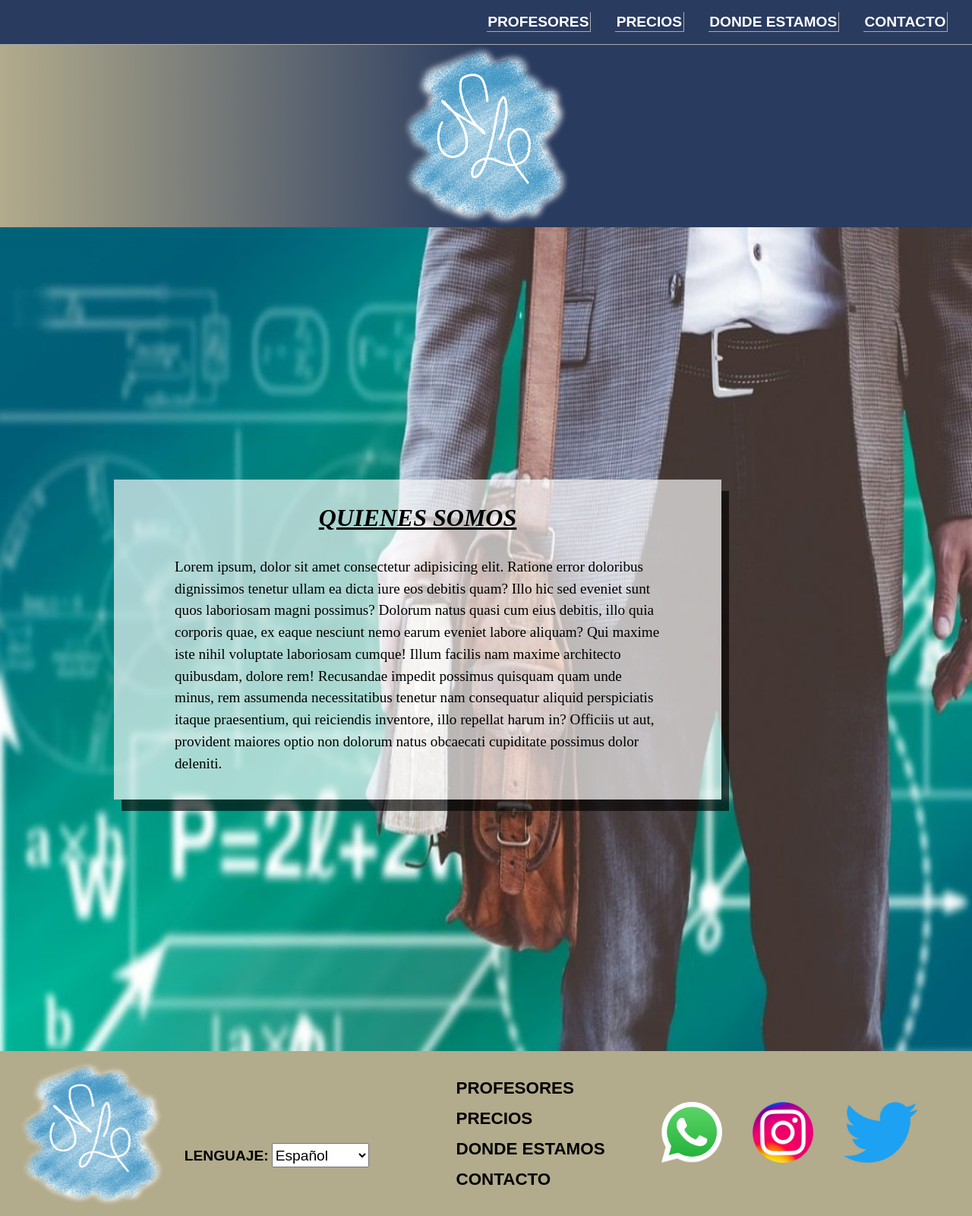
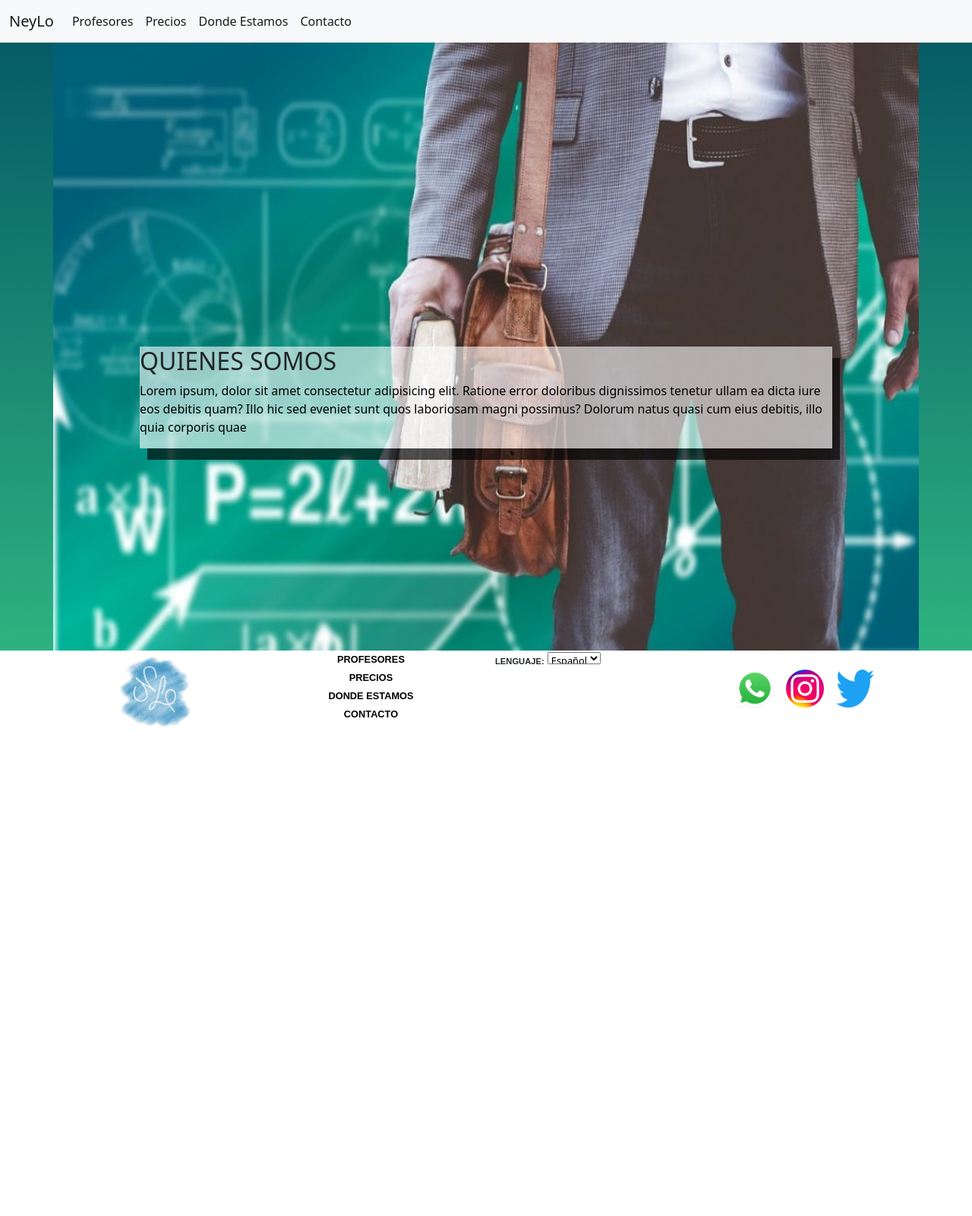
Before and after one commit to AlexL26/Alexis-Lopez--NeyLo-Sitio-Docentes-Particulares, a plain HTML site: page index.html in a window 1280 px wide. Shown: the whole page at 76% size. After the commit the page ends 968 px from the top, so only its background shows below. Drawn offline with nearby package versions, Linux system fonts and the light colour scheme.

Commit message:
Introduzco bootstrap al Index

```diff
--- a/Estilos/style.css
+++ b/Estilos/style.css
@@ -2,148 +2,199 @@
     margin: 0;
     padding: 0;
 }
-body {
-    height: 200vh;
-    display: grid;
-    grid-template-areas:
-    "hdr hdr hdr"
-    "img img img"
-    "ftr ftr ftr";
-    grid-template-columns: 1fr 1fr 1fr;
-    grid-template-rows: 0.6fr 3fr 0.6fr;
+.main {
+    background-image: linear-gradient(to bottom, rgb(5, 91, 102), rgb(46, 179, 128));
+}
+.color {
+    background-color: #92afe9;
+}
+.inicio{
+    position: relative;
+    height: 100vh;
+    margin: 0;
+    padding: 0;
     overflow-x: hidden;
 }
-.header{
-    grid-area: hdr;
-    display: grid;
-    grid-template-areas:
-    "nav nav nav"
-    "ind ind ind";
-    grid-template-columns: 1rem 15rem;
+.inicio img{
+    width: 100%;
+    height: 40%;
+    right: 0%;
+    z-index: 1;
 }
-.nav{
-    grid-area: nav;
+.inicio div{
+    background-color: rgba(255, 255, 255, 0.596);
+    position: absolute;
+    top: 50%;
+    left: 10%;
+    z-index: 10;
+    right: 10%;
+    box-shadow: 10px 15px rgba(0, 0, 0, 0.644);
+}
+.inicio div p{
+    color: rgb(0, 0, 0);
+    font-size: 16px;
+
+}
+.footer{
     display: flex;
-    flex-direction: column;
-    border-top: none;
-    border-left: none;
-    border-bottom: outset 0.1rem rgb(255, 255, 255);
+    justify-content: center;
+    align-items: center;
+    align-content: center;
 }
-.nav_ul{
-    background-color: #293B5F;
+.a img{
+    width: 100px;
+    height: 100px;
+}
+.b{
+    margin-right: 50px;
+}
+.b a{
+    line-height: 1.5rem;
     font-family: Arial, Helvetica, sans-serif;
     font-weight: 700;
-    font-size: 1.2rem;
-    display: flex;
-    justify-content: flex-end;
-    align-items: center;
-    padding: 0 1rem;
-}
-.nav_ul a{
-    max-height: 2rem ;
+    font-size: 0.8rem;
+    color: black;
     list-style-type: none;
     text-decoration: none;
-    color: rgb(255, 255, 255);
-    border-top: none;
-    border-left: none;
-    border-bottom: outset 0.09rem rgb(255, 255, 255);
-    border-right: outset 0.09rem rgb(255, 255, 255);
-    padding: 0.1rem;
-    margin: 1rem;
+    text-align: center;
 }
+.c div label{
+    font-family: Arial, Helvetica, sans-serif;
+    font-size: 0.7rem;
+    font-weight: bold;
+}
+.c div select{
+    height: 1rem;
+    font-size: 0.8rem;
+}
+.d {
+    padding-bottom: 20px;
+    padding-top: 20px;
+}
+.d img {
+    width: 50px;
+    height: 50px;
+}
+@media (max-width:767px) and (orientation: landscape) {
+    .inicio div{
+        background-color: rgba(255, 255, 255, 0.596);
+        /* position: absolute; */
+        top: 30%;
+        left: 10%;
+        z-index: 10;
+        right: 10%;
+    }
+    .inicio div p{
+        color: rgb(0, 0, 0);
+        font-size: 16px;
+    }
+}
+@media (min-width: 576px) {
     .inicio{
-    grid-area: ind;
-    background-image:linear-gradient(to left, #293b5f, #293b5f, #B2AB8C);
-    display: flex;
-    justify-content: center;
-}
-.inicio a{
-    display: flex;
-    justify-content: center;
-    width: 0px;
-}
-.inicio img{
-    height: 15rem;
-}
-.main{
-    grid-area: img;
-    display: flex;
-    width: 100vw;
-    flex-direction: row;
-    flex-wrap: wrap;
-    align-items: center;
-    position: relative;
+        /* position: relative; */
+        height: 100vh;
+        margin: 0;
+        padding: 0;
         overflow-x: hidden;
-}
-.main_img{
-    height: 100%;
-    width: 100vw;
-}
-.main_article{
-    position: absolute;
-    z-index: 10;
-    background-color: rgba(255, 255, 255, 0.657);
-    height: auto;
-    width: 800px;
-    margin-left: 150px;
-    box-shadow: 10px 15px rgba(0, 0, 0, 0.644);
-}
-h1{
-    font-style: italic;
-    font-weight: 800;
-    text-decoration: underline;
-    text-align: center;
-    font-size: 2rem;
-    margin: 2rem 0rem;
-}
-.main_article p{
-    font-size: 1.2rem;
-    line-height: 1.5;
-    font-weight: 100;
-    margin: 2rem 5rem;
-}
-.footer{
-    grid-area: ftr;
-    background-color: #b2ab8c;
-    display: grid;
-    grid-template-areas:
-    "a b c d";
-}
-.a{
-    grid-area: a;
         display: flex;
         justify-content: center;
         align-items: center;
     }
+    .inicio img{
+        width: 100%;
+        height: 70%;
+        right: 0%;
+        z-index: 1;
+    }
+    .inicio p{
+        /* background-color: rgba(255, 255, 255, 0.596); */
+        /* position: absolute; */
+        color: rgb(0, 0, 0);
+        font-size: 20px;
+        top: 50%;
+        left: 10%;
+        z-index: 10;
+        right: 10%;
+    }
+    .footer{
+        display: flex;
+        justify-content: center;
+        align-items: center;
+        align-content: center;
+    }
     .a img{
-    width: 12rem;
-    height: 12rem;;
+        width: 100px;
+        height: 100px;
     }
     .b{
-    grid-area: b;
+        margin-right: 50px;
+    }
+    .b a{
+        line-height: 1.5rem;
+        font-family: Arial, Helvetica, sans-serif;
+        font-weight: 700;
+        font-size: 0.8rem;
+        color: black;
+        list-style-type: none;
+        text-decoration: none;
+        text-align: center;
+    }
+    .c div label{
+        font-family: Arial, Helvetica, sans-serif;
+        font-size: 0.7rem;
+        font-weight: bold;
+    }
+    .c div select{
+        height: 1rem;
+        font-size: 0.8rem;
+    }
+    .d {
+        padding-bottom: 20px;
+        padding-top: 20px;
+    }
+    .d img {
+        width: 50px;
+        height: 50px;
+    }
+}
+@media (min-width:767px){
+    .inicio{
+        /* position: relative; */
+        height: 100vh;
+        margin: 0;
+        padding: 0;
+        overflow-x: hidden;
         display: flex;
-    align-items: flex-end;
+        justify-content: center;
+        align-items: center;
+    }
+    .inicio img{
+        width: 100%;
+        height: 70%;
+        right: 0%;
+        z-index: 1;
+    }
+    .inicio p{
+        /* background-color: rgba(255, 255, 255, 0.596); */
+        /* position: absolute; */
+        color: rgb(0, 0, 0);
+        font-size: 20px;
+        top: 50%;
+        left: 10%;
+        z-index: 10;
+        right: 10%;
     }
     .b div label{
         font-family: Arial, Helvetica, sans-serif;
-    font-size: 1.2rem;
+        font-size: 1.4rem;
         font-weight: bold;
     }
     .b div select{
-    width: 8rem;
+        width: 10rem;
         height: 2rem;
         font-size: 1.2rem;
-    margin: 4rem 0rem;
-}
-.c{
-    grid-area: c;
-    display: flex;
-    flex-direction: column;
-    justify-content: center;
     }
     .c a{
-    width: 200px;
-    margin-left: 4rem;
         line-height: 2.5rem;
         font-family: Arial, Helvetica, sans-serif;
         font-weight: 700;
@@ -153,251 +204,36 @@ h1{
         text-decoration: none;
         text-align: left;
     }
-.d{
-    grid-area: d;
+    .d {
+        padding-bottom: 20px;
+    }
+
+}
+@media (min-width:992px) {
+    .inicio{
+        /* position: relative; */
+        height: 100vh;
+        margin: 0;
+        padding: 0;
+        overflow-x: hidden;
         display: flex;
+        justify-content: center;
         align-items: center;
-    justify-content: left;
     }
-.d li{
-    list-style-type: none;
-    display: inline-block;
-    margin: 20px;
+    .inicio img{
+        width: 100%;
+        height: 100%;
+        right: 0%;
+        z-index: 1;
     }
-.d_a img {
-    height: 10vh;
-}
-/*media querie*/
-@media(max-width:1201px) {
-    .b{
-        margin-bottom: 4rem;
-        margin-left: 1rem;
-    }
-    .b div label{
-        font-size: 1rem;
-    }
-    .b div select{
-        height: 1.5rem;
-        margin: 0.5rem 0rem;
+    .inicio p{
+        /* background-color: rgba(255, 255, 255, 0.596); */
+        /* position: absolute; */
+        color: rgb(0, 0, 0);
+        font-size: 20px;
+        top: 50%;
+        left: 10%;
+        z-index: 10;
+        right: 10%;
     }
 }
-@media(max-width:769px) {
-    .main_article{
-        height: auto;
-        width: 70%;
-        margin-left: 10%;
-    }
-    .main_img{
-        width: 200vw;
-        }
-    .footer{
-        width: 100vw;
-        grid-template-areas:
-        "c d"
-        "c b";
-        grid-template-columns: 1fr 1.5fr;
-    }
-    .a{
-        display: none;
-    }
-    .b{
-        flex-direction: column;
-        align-items: flex-start;
-        margin-bottom: 5%;
-    }
-    .b div label{
-        font-size: 1.5rem;
-        margin: 0rem;
-    }
-    .b div select{
-        margin: 0rem;
-        width: 13rem;
-        height: 2rem;
-    }
-    .c{
-        justify-content: left;
-        margin-left: 0%;
-        margin-top: 15%;
-    }
-    .c a{
-        margin-left: 10%;
-        width: auto;
-    }
-    .d{
-        flex-direction: row;
-        justify-content: space-around;
-    }
-    .d_a img {
-        height: 7vh;
-    }
-    .profesores {
-        grid-area: img;
-    }
-    .precios{
-        grid-area: img;
-        width: 100%;
-    }
-    .ubicacion{
-        grid-area: img;
-    }
-    .mapa {
-        width: 100%;
-        height: 50vh;
-    }
-}
-@media(max-width:601px) {
-    body {
-        grid-template-areas:
-        "hdr"
-        "main"
-        "ftr";
-        grid-template-rows: 1fr 6fr 1fr;
-    }
-    .header{
-        grid-area: hdr;
-        width: 100vw;
-    }
-    .nav{
-        width: 100%;
-        border: unset;
-    }
-    .nav_ul{
-        background-image:linear-gradient(to left, #293b5f, #293b5f, #B2AB8C);
-        flex-direction: column;
-        width: auto;
-        justify-content: space-around;
-        font-size: 1rem;
-    }
-    .nav_ul a{
-        border: none;
-        width: 100%;
-        height: 100%;
-        flex: 1;
-        text-align: center;
-        margin: 0;
-        padding: 1rem;
-    }
-    .nav_ul a:hover{
-        background-color: rgba(0, 255, 255, 0.712);
-    }
-    .inicio{
-        position: absolute;
-        left: 15%;
-        top: 5%;
-    }
-    .inicio img{
-        height: 10%;
-    }
-    .main{
-        grid-area: main;
-        justify-content: space-around;
-        min-height: 100vh;
-        height: auto;
-        flex-direction: row;
-        overflow-y: hidden;
-    }
-    .main_img{
-        width: 100%;
-        height: auto;
-    }
-    .main_article{
-        position: unset;
-        z-index: none;
-        background-color: unset;
-        width: auto;
-        margin-left: 0px;
-        box-shadow: none;
-        height: 100vh;
-        overflow-y: scroll;
-
-    }
-    h1{
-        margin: 1rem 0rem;
-        font-size: 1.3rem;
-    }
-    .main_article p{
-        font-size: 1.2rem;
-        line-height: 1.5rem;
-        font-weight: 100;
-        margin: 1rem;
-    }
-    .profesores {
-        grid-area: main;
-    }
-    .precios{
-        grid-area: main;
-        width: 100%;
-    }
-    .ubicacion{
-        grid-area: main;
-    }
-    .mapa {
-        width: 100%;
-        height: 40vh;
-    }
-    .footer{
-        width: 100vw;
-        grid-area: ftr;
-        background-color: #b2ab8c;
-        display: grid;
-        grid-template-areas:
-        "c d"
-        "c b";
-        grid-template-columns: 1fr 1.5fr;
-    }
-    .a{
-        display: none;
-    }
-    .b{
-        flex-direction: column;
-        align-items: flex-start;
-        margin-bottom: 5%;
-    }
-    .b div label{
-        font-size: 0.7rem;
-        font-weight: bold;
-        margin: 0rem;
-    }
-    .b div select{
-        width: auto;
-        height: 1rem;
-        font-size: 0.9rem;
-        margin: 0rem;
-    }
-    .c{
-        justify-content: left;
-        margin-left: 0%;
-        margin-top: 15%;
-    }
-    .c a{
-        margin-left: 10%;
-        width: auto;
-        line-height: 1.5rem;
-        font-size: 0.8rem;
-    }
-    .d{
-        justify-content: safe;
-        margin: unset;
-        justify-content: left;
-    }
-    .d li{
-        margin: 10px;
-
-    }
-    .d_a img {
-        height: 7vh;
-    }
-    .contacto{
-        grid-area: main;
-        display: flex;
-        flex-direction: column;
-        align-items: center;
-    }
-    .field{
-        width: 90vw;
-        line-height: 20px;
-    }
-    .field div{
-        margin: 5px 0px
-    }
-}
--- a/index.html
+++ b/index.html
@@ -6,15 +6,55 @@
     <meta http-equiv="X-UA-Compatible" content="IE=edge">
     <meta name="viewport" content="width=device-width, initial-scale=1.0">
     <link rel="shortcut icon" href="Imagenes/logo.png" type="image/x-icon">
+    <link href="https://cdn.jsdelivr.net/npm/bootstrap@5.1.3/dist/css/bootstrap.min.css" rel="stylesheet" integrity="sha384-1BmE4kWBq78iYhFldvKuhfTAU6auU8tT94WrHftjDbrCEXSU1oBoqyl2QvZ6jIW3" crossorigin="anonymous">
     <link rel="stylesheet" href="Estilos/style.css">
     <title>Inicio</title>
 </head>
 
 <body>
-    <header class="header">
-        <!-- aca meti algo para probar el git y ver que onda -->
-        <nav class="nav">
-            <ul class="nav_ul">
+    <header>
+        <nav class="navbar navbar-expand-lg navbar-light bg-light navbar_color">
+            <div class="container-fluid">
+              <a class="navbar-brand" href="#">NeyLo</a>
+              <button class="navbar-toggler" type="button" data-bs-toggle="collapse" data-bs-target="#navbarNavAltMarkup" aria-controls="navbarNavAltMarkup" aria-expanded="false" aria-label="Toggle navigation">
+                <span class="navbar-toggler-icon"></span>
+              </button>
+              <div class="collapse navbar-collapse" id="navbarNavAltMarkup">
+                <div class="navbar-nav">
+                  <a class="nav-link active" aria-current="page" href="profesores.html">Profesores</a>
+                  <a class="nav-link active" aria-current="page" href="precios.html">Precios</a>
+                  <a class="nav-link active" aria-current="page" href="dondeestamos.html">Donde Estamos</a>
+                  <a class="nav-link active" aria-current="page" href="contacto.html">Contacto</a>
+                </div>
+              </div>
+            </div>
+          </nav>
+    </header>
+    <main class="main">
+        <div class="container color">
+            <div class="row">
+                <div class="col inicio">
+                    <img src="Imagenes/inicio.jpg" alt="">
+                    <div>
+                    <h2>QUIENES SOMOS</h2>
+                    <p>
+                        Lorem ipsum, dolor sit amet consectetur adipisicing elit. Ratione error doloribus dignissimos tenetur ullam ea dicta iure eos debitis quam? Illo hic sed eveniet sunt quos laboriosam magni possimus? Dolorum natus quasi cum eius debitis, illo quia corporis quae
+                    </p>
+                    </div>
+                </div>
+            </div>
+          </div>
+    </main>
+    <footer>
+        <div class="container">
+            <div class="row">
+                <div class="col-sm-6 col-lg-3 d-flex justify-content-center">
+                     <a class="navbar-brand a" href="index.html">
+                          <img src="Imagenes/logo.png" alt="" width="70" height="70">
+                    </a>
+                </div>
+                <div class="col-sm-6 col-lg-3 d-flex justify-content-center">
+                    <ul class="b">
                         <a href="profesores.html">
                             <li>PROFESORES</li>
                         </a>
@@ -28,25 +68,9 @@
                             <li>CONTACTO</li>
                         </a>
                     </ul>
-        </nav>
-        <div class="inicio">
-            <a href="index.html">
-                <img src="Imagenes/logo.png" alt="Inicio">
-            </a>
                 </div>
-    </header>
-    <main class="main">
-        <img  class="main_img" src="Imagenes/inicio.jpg" alt="imagen">
-        <article class="main_article">
-            <h1>QUIENES SOMOS</h1>
-            <p>
-                Lorem ipsum, dolor sit amet consectetur adipisicing elit. Ratione error doloribus dignissimos tenetur ullam ea dicta iure eos debitis quam? Illo hic sed eveniet sunt quos laboriosam magni possimus? Dolorum natus quasi cum eius debitis, illo quia corporis quae, ex eaque nesciunt nemo earum eveniet labore aliquam? Qui maxime iste nihil voluptate laboriosam cumque! Illum facilis nam maxime architecto quibusdam, dolore rem! Recusandae impedit possimus quisquam quam unde minus, rem assumenda necessitatibus tenetur nam consequatur aliquid perspiciatis itaque praesentium, qui reiciendis inventore, illo repellat harum in? Officiis ut aut, provident maiores optio non dolorum natus obcaecati cupiditate possimus dolor deleniti.
-            </p>
-        </article>
-    </main>
-    <footer class="footer">
-        <a href="index.html" class='a'><img src="Imagenes/logo.png" alt="Incio"></a>
-        <div class="b">
+                <div class="col-sm-6 col-lg-3">
+                    <div class="c">
                         <div>
                             <label for="lenguaje">LENGUAJE:</label>
                             <select name="lenguaje" id="lenguaje">
@@ -55,37 +79,24 @@
                             </select>
                         </div>
                     </div>
-        <ul class="c">
-            <a href="profesores.html">
-                <li>PROFESORES</li>
+                </div>
+                <div class="col-sm-6 col-lg-3 d d-flex justify-content-center">
+                    <a class="navbar-brand" href="#">
+                        <img src="Imagenes/whatsapp-logo-11.png" alt="" width="50" height="50">
                     </a>
-            <a href="precios.html">
-                <li>PRECIOS</li>
+                    <a class="navbar-brand" href="#">
+                         <img src="Imagenes/instagram-logo-png_6023f9ae0feb9-680x680.png" alt="" width="50" height="50">
                     </a>
-            <a href="dondeestamos.html">
-                <li>DONDE ESTAMOS</li>
+                    <a class="navbar-brand" href="#">
+                        <img src="Imagenes/twitter-logo-2-1.png" alt="" width="50" height="50">
                     </a>
-            <a href="contacto.html">
-                <li>CONTACTO</li>
-            </a>
-        </ul>
-        <ul class="d">
-            <a class="d_a" href="">
-                <li>
-                    <img src="Imagenes/whatsapp-logo-11.png" alt="whatsapp">
-                </li>
-            </a>
-            <a class="d_a" href="">
-                <li><img src="Imagenes/instagram-logo-png_6023f9ae0feb9-680x680.png" alt="instagram">
-                </li>
-            </a>
-            <a class="d_a" href="">
-                <li>
-                    <img src="Imagenes/twitter-logo-2-1.png" alt="twitter">
-                </li>
-            </a>
-        </ul>
+                </div>
+            </div>
+        </div>
+        </div>
     </footer>
+
+    <script src="https://cdn.jsdelivr.net/npm/bootstrap@5.1.3/dist/js/bootstrap.bundle.min.js" integrity="sha384-ka7Sk0Gln4gmtz2MlQnikT1wXgYsOg+OMhuP+IlRH9sENBO0LRn5q+8nbTov4+1p" crossorigin="anonymous"></script>
 </body>
 
 </html>
```
Lines whose indentation alone changed are shown as unchanged.
